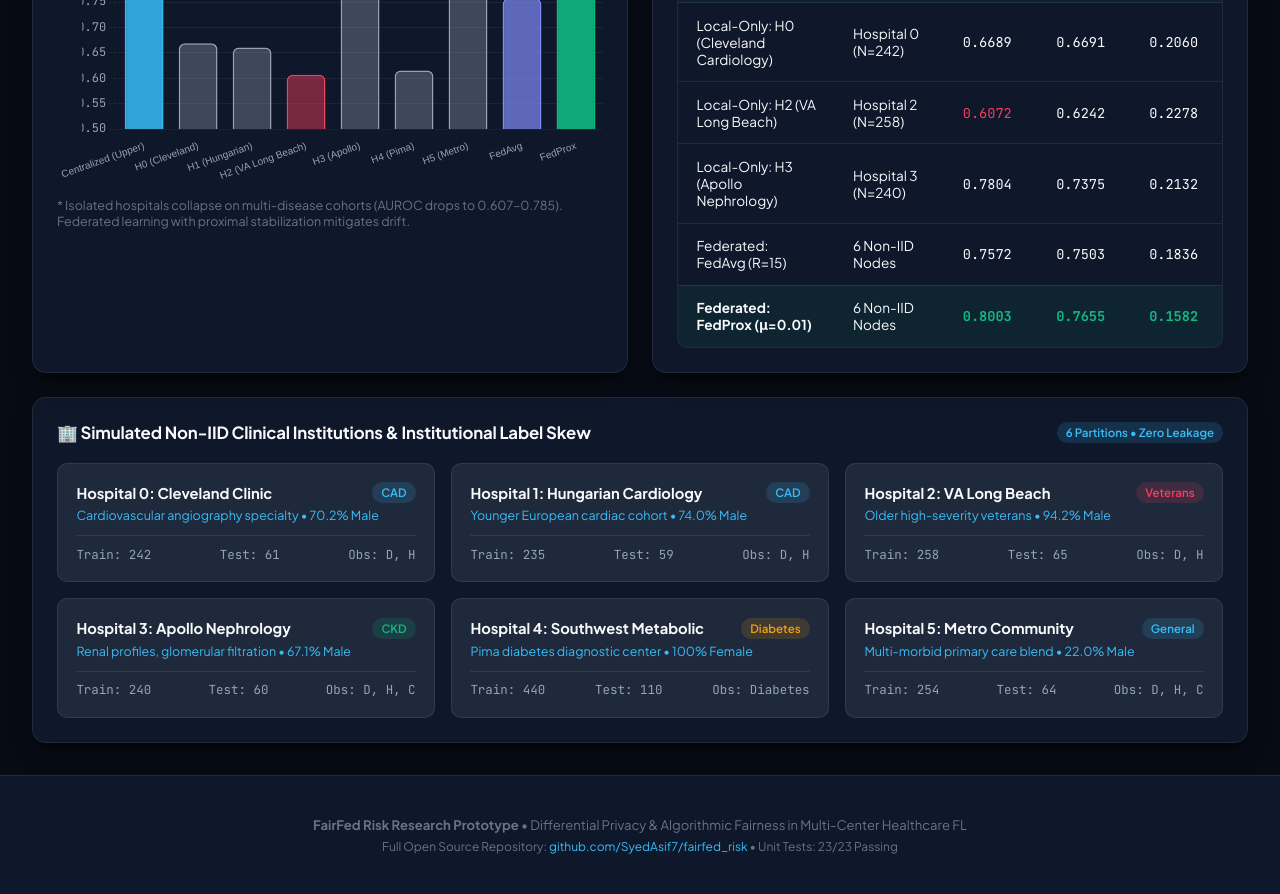
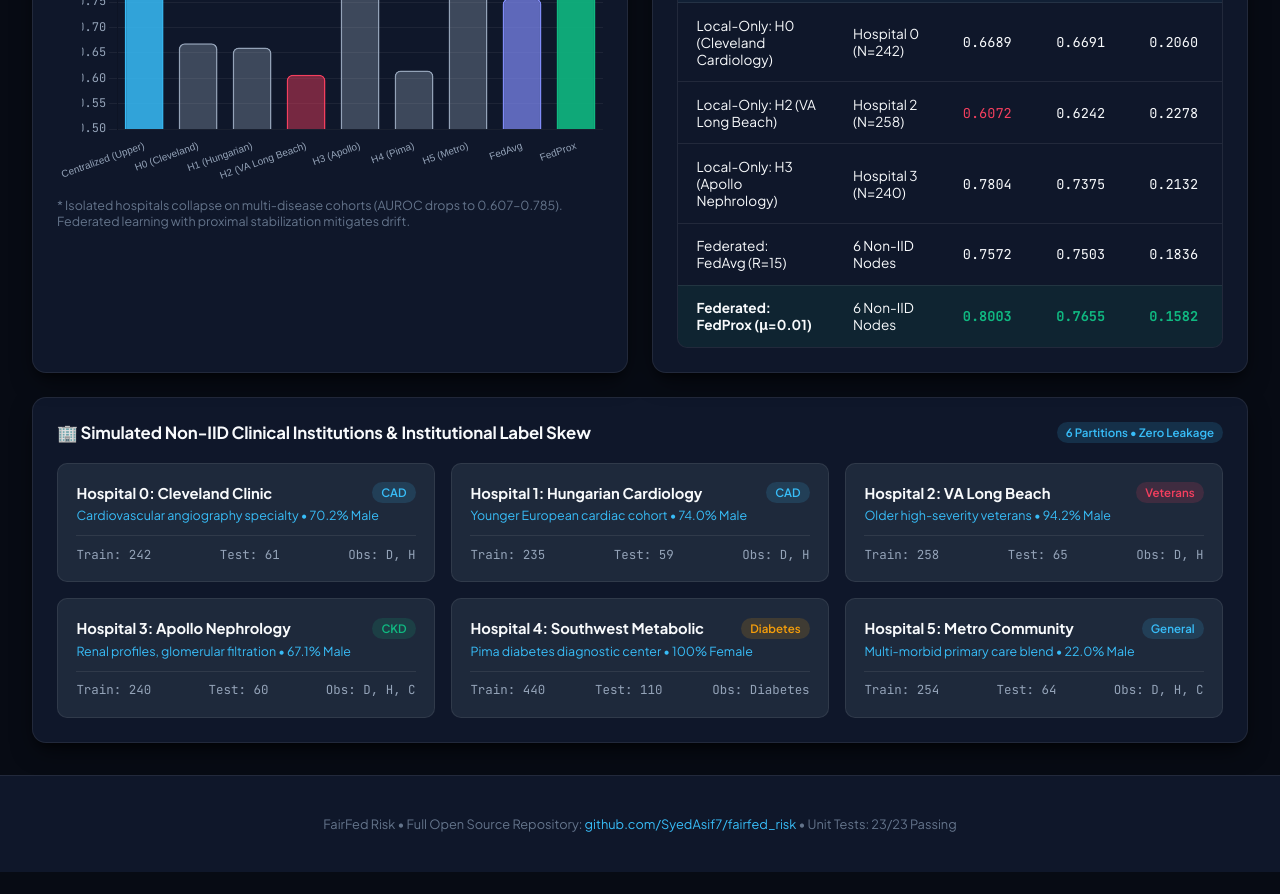
Before and after one commit to SyedAsif7/fairfed_risk, a plain HTML site: page dashboard/index.html in a window 1280 px wide. Shown: the part 529-1423 px from the top of the page. After the commit the page ends 1401 px from the top, so only its background shows below. Drawn offline with nearby package versions, Linux system fonts and the light colour scheme.

Commit message:
Remove research prototype disclaimer from footer

```diff
--- a/dashboard/index.html
+++ b/dashboard/index.html
@@ -1278,9 +1278,8 @@
 
   <!-- Global Footer -->
   <footer>
-    <div><strong>FairFed Risk Research Prototype</strong> &bull; Differential Privacy & Algorithmic Fairness in Multi-Center Healthcare FL</div>
-    <div style="margin-top: 0.4rem; font-size: 0.75rem;">
-      Full Open Source Repository: <a href="https://github.com/SyedAsif7/fairfed_risk.git" target="_blank">github.com/SyedAsif7/fairfed_risk</a> &bull; Unit Tests: 23/23 Passing
+    <div style="font-size: 0.8rem;">
+      FairFed Risk &bull; Full Open Source Repository: <a href="https://github.com/SyedAsif7/fairfed_risk.git" target="_blank">github.com/SyedAsif7/fairfed_risk</a> &bull; Unit Tests: 23/23 Passing
     </div>
   </footer>
 
```
